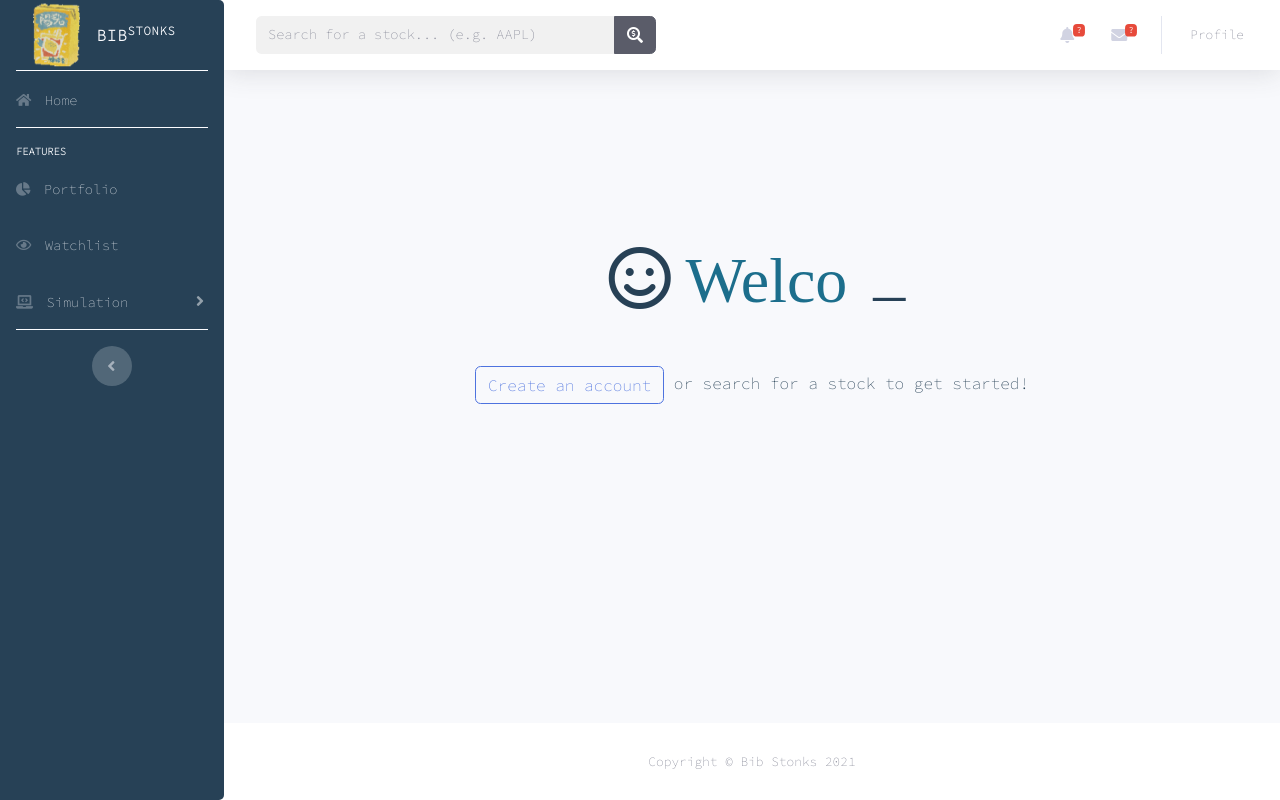
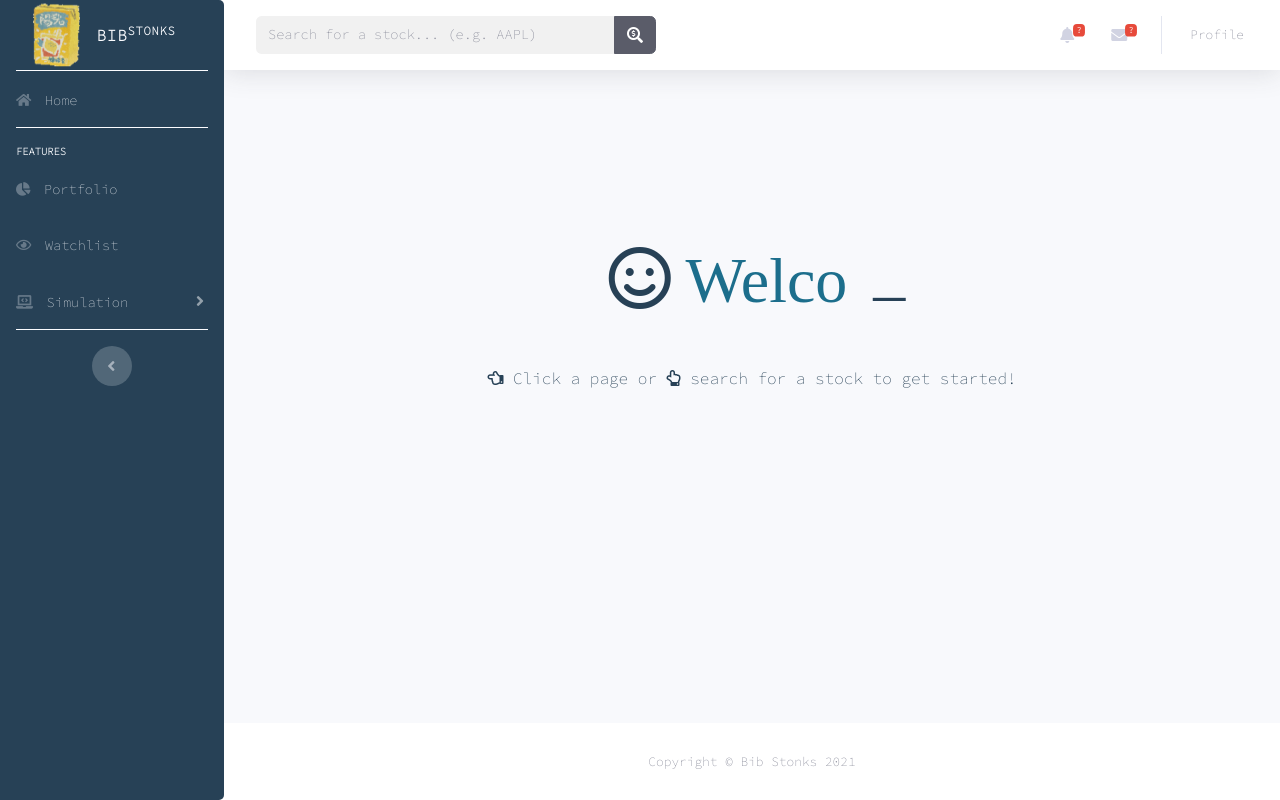
Before and after one commit to kkl116/Stonks, a Flask app: page / in a window 1280 px wide. Run offline with Flask 2, Linux system fonts and the light colour scheme; the visitor is signed in with stand-in values (Sample User, id 1); some libraries are stand-ins or nearby versions; some web fonts are replaced.

Commit message:
Welcome page edit
slight edit for welcome page so that after login the text is slightly different

```diff
--- a/flask_app/main/routes.py
+++ b/flask_app/main/routes.py
@@ -1,4 +1,5 @@
 from flask import Blueprint
+from flask_login import current_user
 from ..utils.helpers import _render_template
 
 main = Blueprint('main', __name__)
@@ -6,4 +7,8 @@ main = Blueprint('main', __name__)
 @main.route('/')
 @main.route('/home', methods=['GET', 'POST'])
 def home():
-    return _render_template('main/main.html')
+    if current_user.is_authenticated:
+        logged_in = 1
+    else:
+        logged_in = 0
+    return _render_template('main/main.html', logged_in=logged_in)
--- a/flask_app/portfolio/utils.py
+++ b/flask_app/portfolio/utils.py
@@ -126,7 +126,7 @@ def update_ownership(ticker_name, item, mode='1'):
         #update according to order
         if mode == '1':
             #get new share price and update quantity
-            ownership.purchase_price = np.average([current_purchase_price, item_purchase_price],
+            ownership.avg_purchase_price = np.average([current_purchase_price, item_purchase_price],
             weights=[current_quantity, item_quantity])
             ownership.quantity = current_quantity + item_quantity
             db.session.commit()
@@ -137,6 +137,7 @@ def update_ownership(ticker_name, item, mode='1'):
                 db.session.commit()
             else:
                 ownership.quantity = current_quantity - item_quantity
+                db.session.commit()
             #if quantity = 0 then delete the entry
     elif not ownership and mode == '1':
         ownership = PortfolioOwnership(ticker_name=item.ticker_name,
--- a/flask_app/static/js/portfolio.js
+++ b/flask_app/static/js/portfolio.js
@@ -161,7 +161,7 @@ function sellAjax(url){
         })
         //append necessary values from table - just get the innerHTML of the different columns
         //get current summary row values --
-        const tickerName = data['ticker_name'];
+        const tickerName = data['ticker_name'].toUpperCase().trim();
         data['summary-market_value'] = $('#summary-market_value').html();
         //need to find id of ticker-current-price
         data['ticker-current-price'] = $('#' + escapeSpecialChars(tickerName) + '-current_price').html();
--- a/flask_app/static/js/sb-admin-2.js
+++ b/flask_app/static/js/sb-admin-2.js
@@ -57,10 +57,10 @@
 
 // js for homepage welcome animation
 // function([string1, string2],target id,[color1,color2])
-consoleText(['Welcome!'], 'text',['#274156', '#1C6E8C', '#605856', '#D0CCD0']);
+consoleText(['Welcome!'], 'welcomeText',['#274156', '#1C6E8C', '#605856', '#D0CCD0']);
 
 
-function consoleText(words, id, colors, Font) {
+function consoleText(words, id, colors) {
   if (colors === undefined) colors = ['#fff'];
   var visible = true;
   var con = document.getElementById('console');
--- a/flask_app/templates/main/main.html
+++ b/flask_app/templates/main/main.html
@@ -5,15 +5,22 @@
 
 <div class='console-container'>
     <i class="far fa-smile"></i>
-    <span id='text'></span>
+    <span id='welcomeText' style="display: none"></span>
     <div class='console-underscore' id='console'>&#95;</div>
 </div>
 
 <!-- need to add <a> tag here for create an account button-->
 <!-- also if logged in then should be a slighly different page-->
 <div class='homepage-text-container'>
-    <button type="button" class="btn btn-outline-primary" id="create-account-button">Create an account</button>
-     or search for a stock to get started!
+    {% if logged_in == 1 %}
+        <i class="far fa-hand-point-left"></i>
+        Click a page or
+        <i class="far fa-hand-point-up"></i>
+        search for a stock to get started!
+    {% else %}
+        <button type="button" class="btn btn-outline-primary" id="create-account-button">Create an account</button>
+        or search for a stock to get started!
+    {% endif %}
 </div>
 
 {% endblock %}
```
Also changed, not shown: PLANNING.txt (+6 -4 lines).
